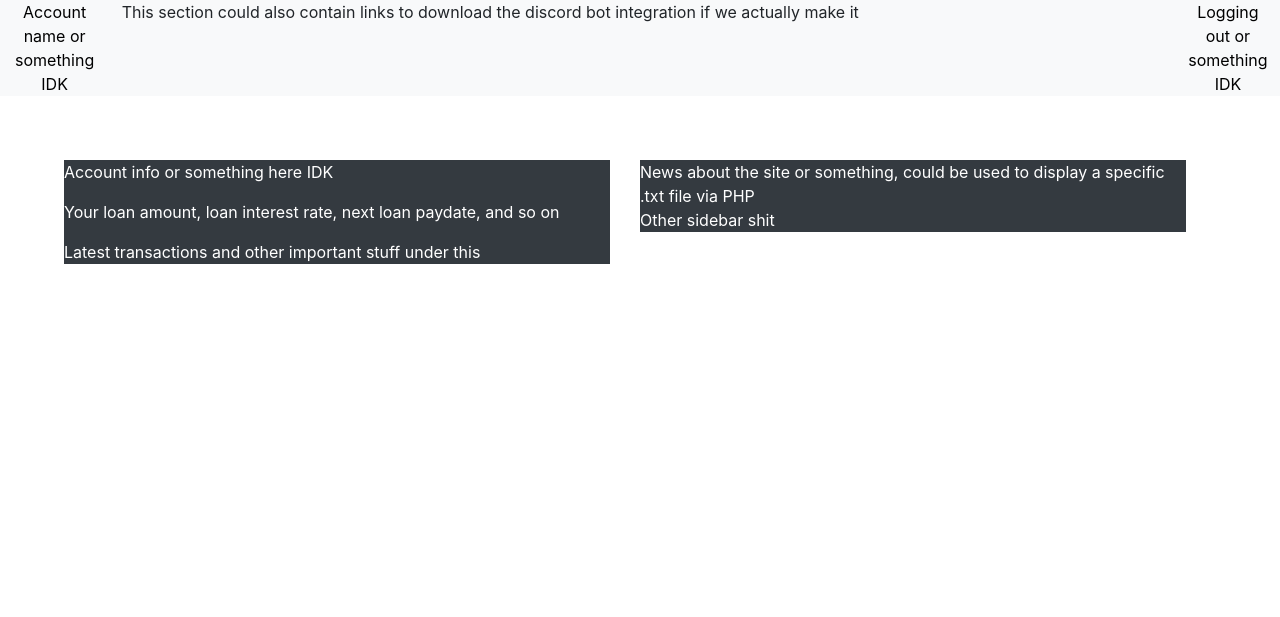
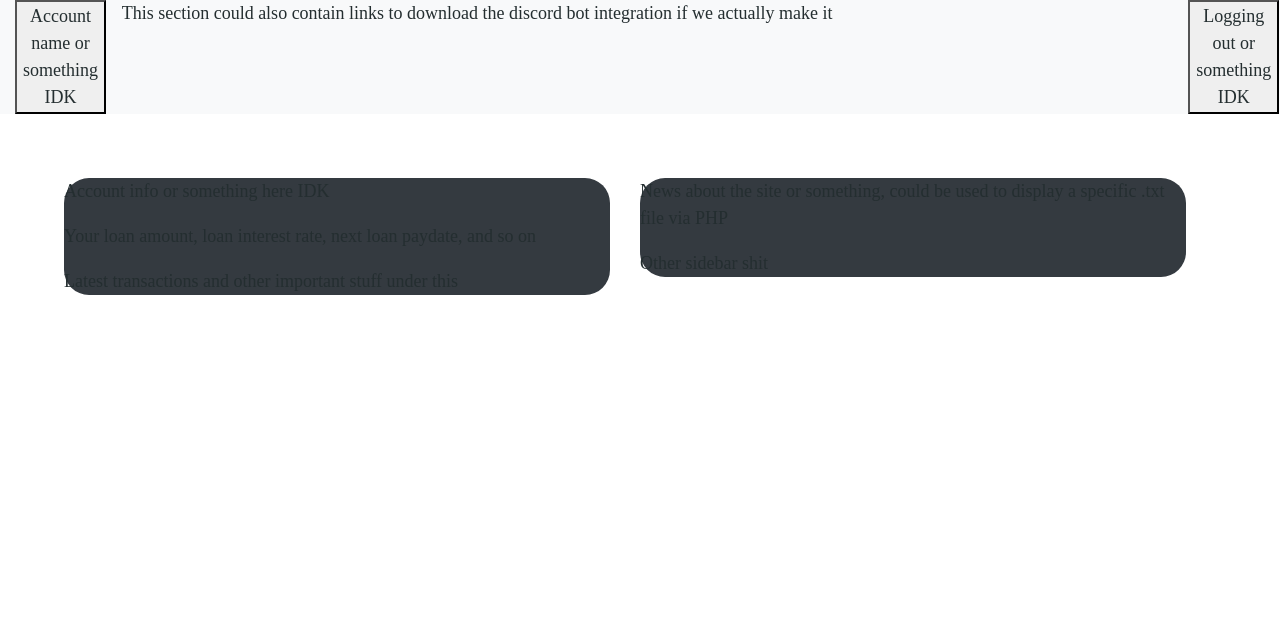
Before and after one commit to MiiaHuvila/Disbank, a PHP site: page /main.html in a window 1280 px wide. Shown: the top 617 px of the page. Run offline with PHP 8.4, Linux system fonts and the light colour scheme.

Commit message:
Updated disbankstyle
Made specific classes for the main colors for easy testing, stylized the text and rounded some corners

```diff
--- a/style/disbankstyle.css
+++ b/style/disbankstyle.css
@@ -1,14 +1,23 @@
-.clearbutt {
-	padding: 0px;
-	border: none;
-	background-color: inherit;
-	color: black;
+*{
+	font-family: "Times New Roman", Times, serif;
+	font-size: 18px;
+	color: #242E30;
+}
+
+.bgcolor {background-color: #faf8f2;}
+
+.fircolor {background-color: #b2c6bc;}
+
+.seccolor {background-color: #316672;}
+
+.acccolor {background-color: #5eae12;}
+
+.loginblock {
+	margin: 200px 200px 200px 200px;
 }
 
 .maincontent {
-	padding: 0px;
-	margin: 0px;
-	color: white;
+	border-radius: 25px;
 }
 
 .bottomnav {
```
